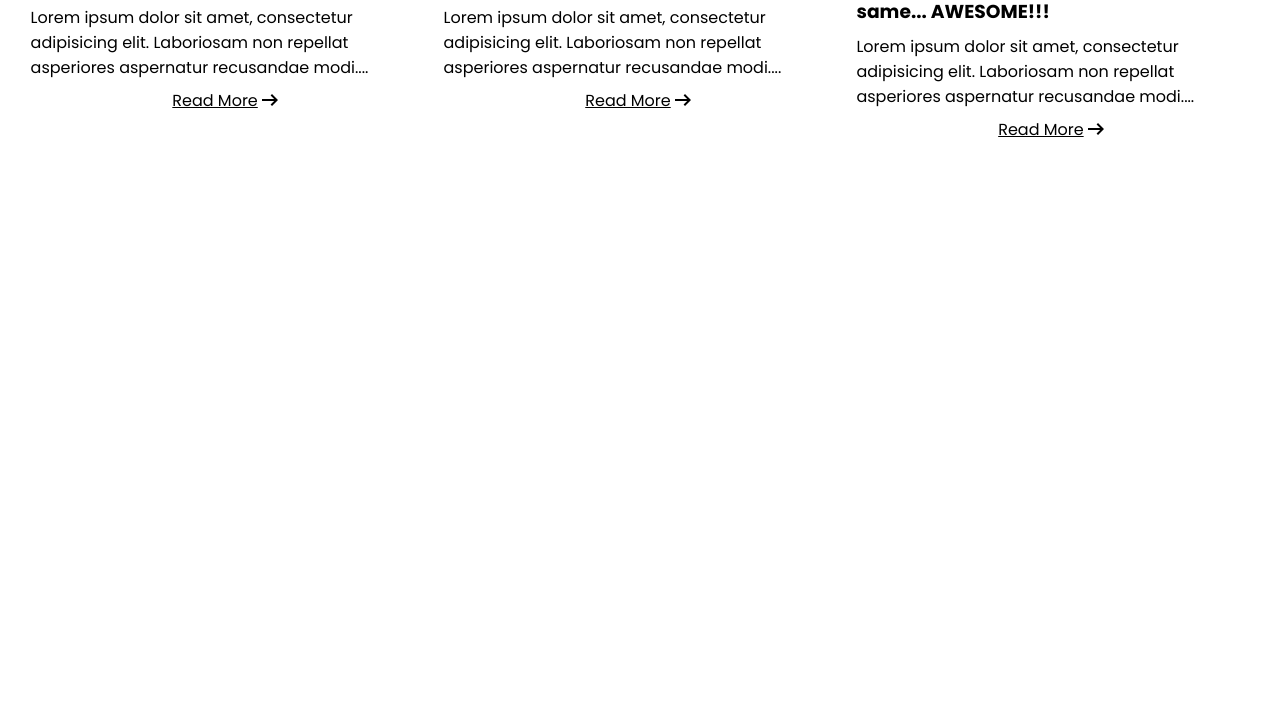
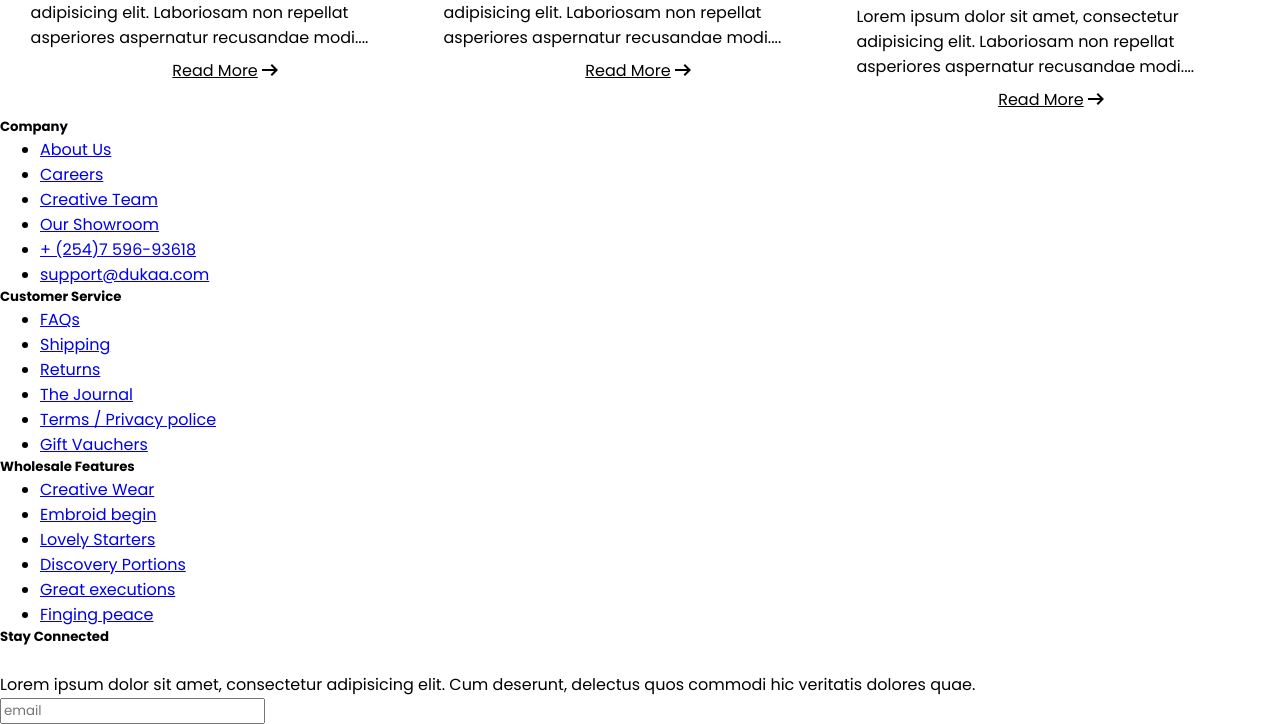
Before and after one commit to R-Tedy/Duka-Kuu, a plain HTML site: page index.html in a window 1280 px wide. Shown: the part 4698-5422 px from the top of the page. Before the commit the page ends 5010 px from the top, so only its background shows below. Drawn offline with Linux system fonts and the light colour scheme.

Commit message:
grid auto rows

```diff
--- a/index.html
+++ b/index.html
@@ -302,6 +302,56 @@
       </div>
     </div>
 
+    <div class="footer">
+      <div class="company">
+        <h5>Company</h5>
+        <ul>
+          <li><a href="#">About Us</a></li>
+          <li><a href="#">Careers</a></li>
+          <li><a href="#">Creative Team</a></li>
+          <li><a href="#">Our Showroom</a></li>
+        </ul>
+        <ul>
+          <li><a href="#">+ (254)7 596-93618</a></li>
+          <li><a href="#">support@dukaa.com</a></li>
+        </ul>
+      </div>
+      <div class="customerService">
+        <h5>Customer Service</h5>
+        <ul>
+          <li><a href="#">FAQs</a></li>
+          <li><a href="#">Shipping</a></li>
+          <li><a href="#">Returns</a></li>
+          <li><a href="#">The Journal</a></li>
+          <li><a href="#">Terms / Privacy police</a></li>
+          <li><a href="#">Gift Vauchers</a></li>
+        </ul>
+      </div>
+      <div class="wholesaleResources">
+        <h5>Wholesale Features</h5>
+        <ul>
+          <li><a href="#">Creative Wear</a></li>
+          <li><a href="#">Embroid begin</a></li>
+          <li><a href="#">Lovely Starters</a></li>
+          <li><a href="#">Discovery Portions</a></li>
+          <li><a href="#">Great executions</a></li>
+          <li><a href="#">Finging peace</a></li>
+        </ul>
+      </div>
+      <div class="stayConnected">
+        <h5>Stay Connected</h5>
+        <div class="socials">
+          <img src="" alt="">
+          <img src="" alt="">
+          <img src="" alt="">
+        </div>
+        <p>Lorem ipsum dolor sit amet, consectetur adipisicing elit. Cum deserunt, delectus quos commodi hic veritatis dolores quae.</p>
+        <form action="">
+          <input type="email" placeholder="email">
+        </form>
+      </div>
+    </div>
+
     <script src="./script.js"></script>
   </body>
 </html>
--- a/style.css
+++ b/style.css
@@ -407,9 +407,13 @@ header{
   & .journalContent{
     display: grid;
     grid-template-columns: repeat(3, 1fr);
+    /* grid-auto-flow: row; */
+    /* height: auto; */
+    grid-template-rows: fit-content;
+    /* border: solid black 1px; */
     gap: 10px;
     & .image{
-      height: 50%;
+      height: 20rem;
       & img{
         width: 100%;
         height: 100%;
```
